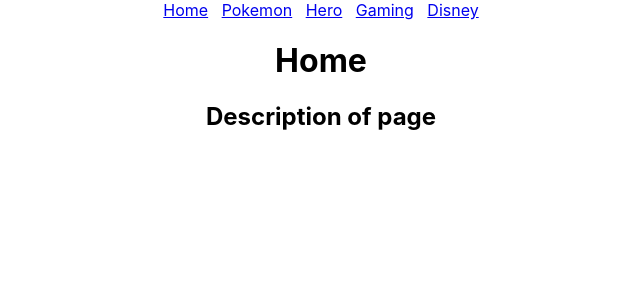
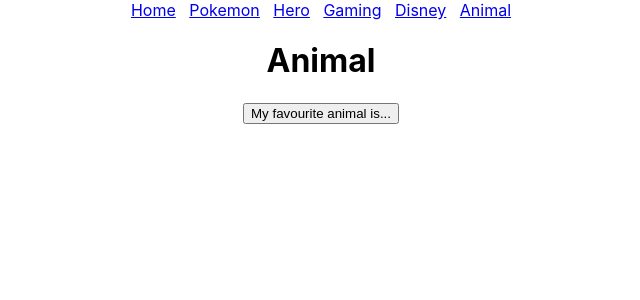
Before and after one commit to Beckster6211/my-favourites, a React (Create React App) app: page /animal in a window 1280 px wide. Shown: the top 300 px of the page, without its empty margins (319-959 px from the left). Built offline with nearby package versions, Linux system fonts and the light colour scheme; no server answers.

Commit message:
started on animal page

```diff
--- a/src/App.js
+++ b/src/App.js
@@ -7,29 +7,10 @@ import PokemonViewer from "./components/pokemon/pokemon";
 import HeroViewer from "./components/hero/hero";
 import GamingViewer from "./components/gaming/gaming";
 import DisneyViewer from "./components/disney/disney";
+import AnimalViewer from "./components/animal/animal";
 
 function App() {
-  // const [pokemonId, setPokemonId] = useState();
-  // const [heroId, setHeroId] = useState();
-  // const [gamingId, setGamingId] = useState();
-  const [disneyId, setDisneyId] = useState();
-
-  // function handleClickPokemon() {
-  //   setPokemonId(4);
-  // }
-
-  // function handleClickHero() {
-  //   setHeroId(107);
-  //   //black widow 107
-  //   //scarlet witch 579
-  //   //wonder woman 720
-  //   //mystique 480
-  //   //Captain Marvel 157
-  // }
-
-  // function handleClickGaming() {
-  //   setGamingId(0x0003);
-  // }
+  // const [disneyId, setDisneyId] = useState();
 
   //setDisneyId();
 
@@ -46,6 +27,8 @@ function App() {
           <Link to="/gaming">Gaming</Link>
           &nbsp; &nbsp;
           <Link to="/disney">Disney</Link>
+          &nbsp; &nbsp;
+          <Link to="/animal">Animal</Link>
         </nav>
         <Switch>
           <Route path="/pokemon">
@@ -60,6 +43,9 @@ function App() {
           <Route path="/disney">
             <DisneyViewer />
           </Route>
+          <Route path="/animal">
+            <AnimalViewer />
+          </Route>
           <Route path="/">
             <Home />
           </Route>
--- /dev/null
+++ b/src/components/animal/animal.js
@@ -0,0 +1,46 @@
+import React, { useState, useEffect } from "react";
+
+function AnimalViewer() {
+  const [animal, setAnimal] = useState({});
+  const [tigerId, setTigerId] = useState();
+
+  function handleClickAnimal() {
+    setTigerId("bengal-tiger");
+  }
+
+  useEffect(() => {
+    if (animal) {
+      async function getAnimal() {
+        const res = await fetch(
+          `https://swe-endangered-animals.appspot.com/all_animal_data`,
+          {
+            headers: { accept: "application/json" },
+          }
+        );
+        const data = await res.json();
+        console.log(data);
+        setAnimal(data);
+        // console.log(data.amiibo[16]);
+        // console.log(data.amiibo[16].character);
+        // console.log(data.amiibo[16].image);
+      }
+      getAnimal();
+    }
+  }, [tigerId]);
+
+  return (
+    <div className="animal-viewer">
+      <h1>Animal</h1>
+      <button onClick={handleClickAnimal}>My favourite animal is...</button>
+      {/* <p>{gaming[16]?.character}</p>
+      <img
+        //alt="Yoshi"
+        src={gaming[16]?.image}
+        height={"300px"}
+        width={"auto"}
+      /> */}
+    </div>
+  );
+}
+
+export default AnimalViewer;
```
